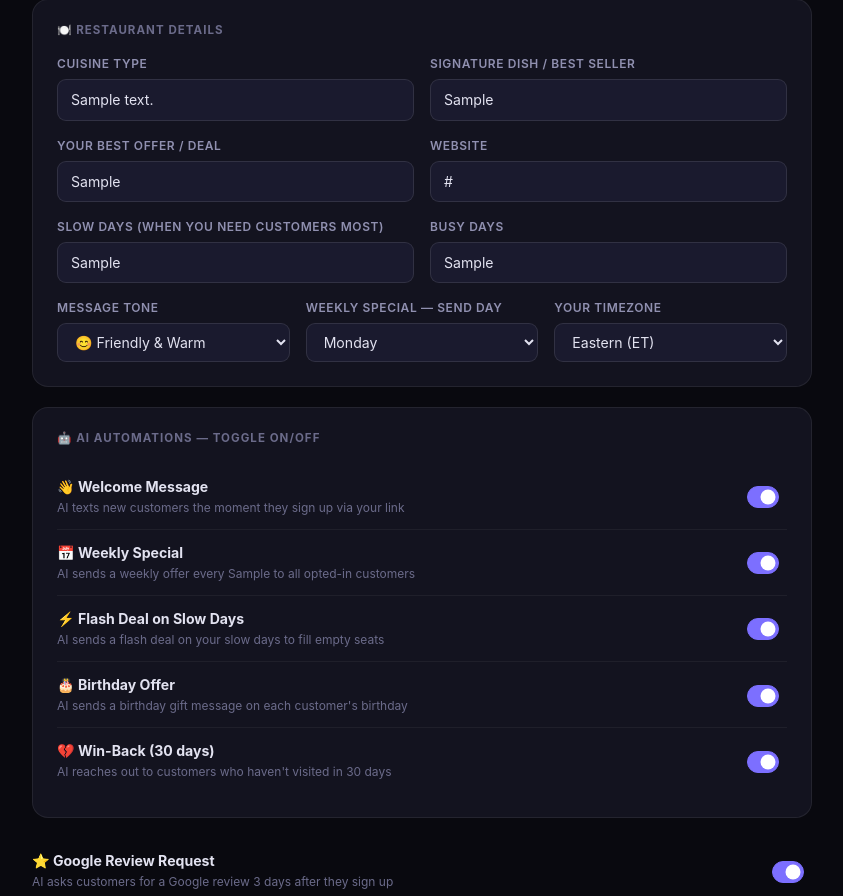
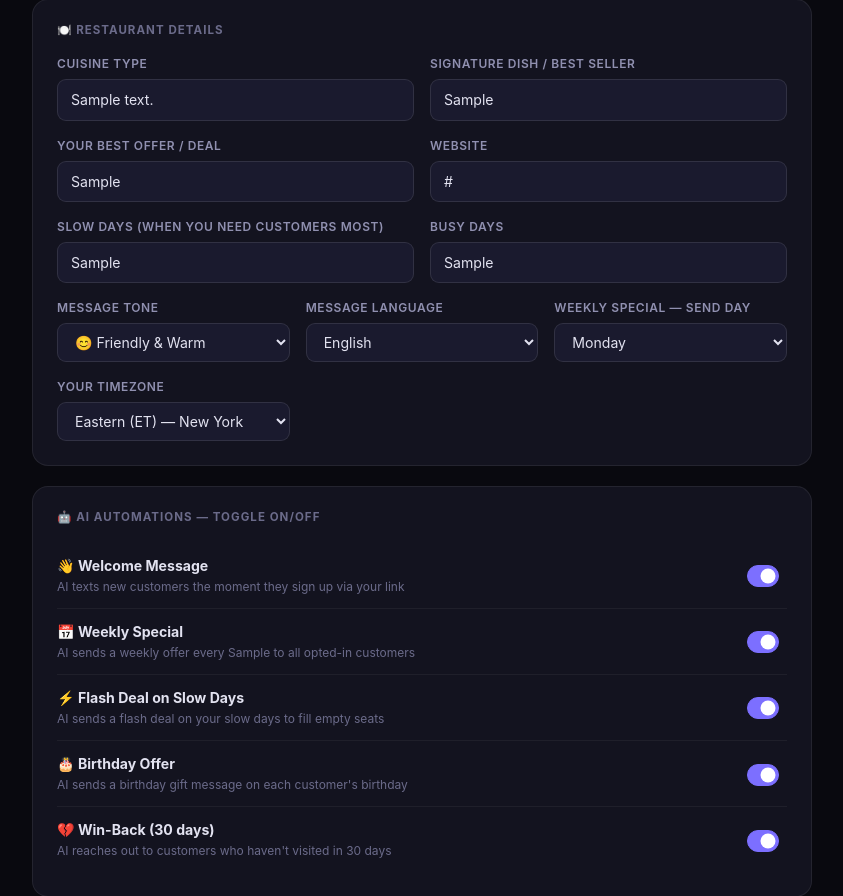
Before and after one commit to VinodVen/growthai, a Flask app: page /setup in a window 1280 px wide. Shown: the part 419-1315 px from the top of the page, without its empty margins (218-1061 px from the left). Run offline with Flask 3, Linux system fonts and the light colour scheme; the visitor is signed in with stand-in values (Sample User, id 1); tables that the repository leaves empty hold one stand-in row (values such as "Sample post").

Commit message:
International support: 30+ timezones, 20 languages, AI writes in local language

```diff
--- a/main.py
+++ b/main.py
@@ -170,6 +170,7 @@ class BusinessProfile(db.Model):
     google_review_url = db.Column(db.String(300))             # google review link
     auto_loyalty = db.Column(db.Boolean, default=True)        # loyalty milestone emails
     loyalty_reward_visits = db.Column(db.Integer, default=5)  # visits to earn a reward
+    language = db.Column(db.String(20), default="English")    # message language for AI
     updated_at = db.Column(db.DateTime, default=datetime.utcnow, onupdate=datetime.utcnow)
 
 class Customer(db.Model):
@@ -279,6 +280,7 @@ with app.app_context():
         "ALTER TABLE business_profiles ADD COLUMN IF NOT EXISTS google_review_url VARCHAR(300)",
         "ALTER TABLE business_profiles ADD COLUMN IF NOT EXISTS auto_loyalty BOOLEAN DEFAULT TRUE",
         "ALTER TABLE business_profiles ADD COLUMN IF NOT EXISTS loyalty_reward_visits INTEGER DEFAULT 5",
+        "ALTER TABLE business_profiles ADD COLUMN IF NOT EXISTS language VARCHAR(20) DEFAULT 'English'",
     ]
     if not db_url.startswith("sqlite"):
         for sql in migrations:
@@ -585,16 +587,18 @@ def _run_profile_autopilot(b, profile):
         return
     now = datetime.utcnow()
     today_str = now.strftime("%Y-%m-%d")
-    dish   = profile.signature_dish or "our specials"
-    offer  = profile.special_offer  or "a special offer"
-    tone   = profile.tone           or "friendly"
+    dish     = profile.signature_dish or "our specials"
+    offer    = profile.special_offer  or "a special offer"
+    tone     = profile.tone           or "friendly"
+    language = profile.language       or "English"
 
     def ai_msg(name, campaign_hint, extra_ctx=""):
         try:
             return generate_ai_message(
                 name, b.business_name, campaign_hint,
                 cuisine=profile.cuisine_type or "",
-                dish=dish, offer=offer, tone=tone, extra=extra_ctx
+                dish=dish, offer=offer, tone=tone,
+                language=language, extra=extra_ctx
             )
         except Exception:
             return None
@@ -896,7 +900,7 @@ def send_sms(to_phone, message):
         print(f"SMS error: {e}")
         return False
 
-def generate_ai_message(customer_name, business_name, campaign_type, raise_on_error=False):
+def generate_ai_message(customer_name, business_name, campaign_type, raise_on_error=False, language="English", cuisine="", dish="", offer="", tone="friendly", extra=""):
     fallbacks = {
         "come_back":  f"We miss you, {customer_name}! Come back to {business_name} and enjoy 15% off your next visit. We'd love to see you again!",
         "weekend":    f"Hi {customer_name}! Weekend special at {business_name} — amazing food and great deals this weekend only!",
@@ -932,7 +936,16 @@ def generate_ai_message(customer_name, business_name, campaign_type, raise_on_er
         "hotel_loyalty": f"Write a guest loyalty reward message for {customer_name} from {business_name} hotel. Thank them warmly.",
     }
 
-    prompt = prompts.get(campaign_type, prompts["promotion"]) + " Keep it under 3 sentences. No markdown. Include emojis."
+    context_parts = []
+    if cuisine:  context_parts.append(f"cuisine: {cuisine}")
+    if dish:     context_parts.append(f"signature dish: {dish}")
+    if offer:    context_parts.append(f"current offer: {offer}")
+    if extra:    context_parts.append(extra)
+    context_str = (". Context: " + ", ".join(context_parts)) if context_parts else ""
+    lang_str = f" Write the message in {language}." if language and language != "English" else ""
+    tone_str = f" Use a {tone} tone." if tone else ""
+
+    prompt = prompts.get(campaign_type, prompts["promotion"]) + context_str + tone_str + lang_str + " Keep it under 3 sentences. No markdown. Include emojis."
 
     try:
         return clean_ai_text(_call_openai(prompt))
@@ -3167,6 +3180,7 @@ def business_setup():
         profile.google_review_url     = request.form.get("google_review_url", "").strip()
         profile.loyalty_reward_visits = int(request.form.get("loyalty_reward_visits") or 5)
         profile.weekly_send_day       = request.form.get("weekly_send_day", "Tuesday")
+        profile.language              = request.form.get("language", "English")
         profile.setup_complete        = True
 
         # Also update business website if provided
--- a/templates/setup.html
+++ b/templates/setup.html
@@ -110,6 +110,14 @@
                     </select>
                 </div>
                 <div class="col-md-4">
+                    <label class="field-label">Message Language</label>
+                    <select name="language" class="ctrl">
+                        {% for lang in ['English','Spanish','French','Arabic','Hindi','Portuguese','German','Italian','Japanese','Chinese','Korean','Thai','Vietnamese','Tagalog','Swahili','Turkish','Dutch','Polish','Russian','Malay'] %}
+                        <option value="{{ lang }}" {% if (profile.language or 'English') == lang %}selected{% endif %}>{{ lang }}</option>
+                        {% endfor %}
+                    </select>
+                </div>
+                <div class="col-md-4">
                     <label class="field-label">Weekly Special — Send Day</label>
                     <select name="weekly_send_day" class="ctrl">
                         {% for day in ['Monday','Tuesday','Wednesday','Thursday','Friday','Saturday','Sunday'] %}
@@ -120,10 +128,50 @@
                 <div class="col-md-4">
                     <label class="field-label">Your Timezone</label>
                     <select name="timezone" class="ctrl">
-                        <option value="America/New_York" {% if profile.timezone == 'America/New_York' %}selected{% endif %}>Eastern (ET)</option>
-                        <option value="America/Chicago" {% if profile.timezone == 'America/Chicago' %}selected{% endif %}>Central (CT)</option>
-                        <option value="America/Denver" {% if profile.timezone == 'America/Denver' %}selected{% endif %}>Mountain (MT)</option>
-                        <option value="America/Los_Angeles" {% if profile.timezone == 'America/Los_Angeles' %}selected{% endif %}>Pacific (PT)</option>
+                        <optgroup label="🇺🇸 United States">
+                            <option value="America/New_York" {% if profile.timezone == 'America/New_York' %}selected{% endif %}>Eastern (ET) — New York</option>
+                            <option value="America/Chicago" {% if profile.timezone == 'America/Chicago' %}selected{% endif %}>Central (CT) — Chicago</option>
+                            <option value="America/Denver" {% if profile.timezone == 'America/Denver' %}selected{% endif %}>Mountain (MT) — Denver</option>
+                            <option value="America/Los_Angeles" {% if profile.timezone == 'America/Los_Angeles' %}selected{% endif %}>Pacific (PT) — Los Angeles</option>
+                            <option value="Pacific/Honolulu" {% if profile.timezone == 'Pacific/Honolulu' %}selected{% endif %}>Hawaii (HT)</option>
+                        </optgroup>
+                        <optgroup label="🇬🇧 United Kingdom">
+                            <option value="Europe/London" {% if profile.timezone == 'Europe/London' %}selected{% endif %}>London (GMT/BST)</option>
+                        </optgroup>
+                        <optgroup label="🇪🇺 Europe">
+                            <option value="Europe/Paris" {% if profile.timezone == 'Europe/Paris' %}selected{% endif %}>Paris / Berlin (CET)</option>
+                            <option value="Europe/Athens" {% if profile.timezone == 'Europe/Athens' %}selected{% endif %}>Athens / Helsinki (EET)</option>
+                        </optgroup>
+                        <optgroup label="🇮🇳 India">
+                            <option value="Asia/Kolkata" {% if profile.timezone == 'Asia/Kolkata' %}selected{% endif %}>India (IST) — +5:30</option>
+                        </optgroup>
+                        <optgroup label="🇦🇪 Middle East">
+                            <option value="Asia/Dubai" {% if profile.timezone == 'Asia/Dubai' %}selected{% endif %}>Dubai / UAE (GST) — +4</option>
+                            <option value="Asia/Riyadh" {% if profile.timezone == 'Asia/Riyadh' %}selected{% endif %}>Riyadh / Saudi Arabia (AST) — +3</option>
+                        </optgroup>
+                        <optgroup label="🇸🇬 Asia Pacific">
+                            <option value="Asia/Singapore" {% if profile.timezone == 'Asia/Singapore' %}selected{% endif %}>Singapore / Malaysia (SGT) — +8</option>
+                            <option value="Asia/Tokyo" {% if profile.timezone == 'Asia/Tokyo' %}selected{% endif %}>Tokyo / Japan (JST) — +9</option>
+                            <option value="Asia/Shanghai" {% if profile.timezone == 'Asia/Shanghai' %}selected{% endif %}>China (CST) — +8</option>
+                            <option value="Asia/Bangkok" {% if profile.timezone == 'Asia/Bangkok' %}selected{% endif %}>Bangkok / Thailand (ICT) — +7</option>
+                        </optgroup>
+                        <optgroup label="🇦🇺 Australia">
+                            <option value="Australia/Sydney" {% if profile.timezone == 'Australia/Sydney' %}selected{% endif %}>Sydney (AEST) — +10/11</option>
+                            <option value="Australia/Perth" {% if profile.timezone == 'Australia/Perth' %}selected{% endif %}>Perth (AWST) — +8</option>
+                        </optgroup>
+                        <optgroup label="🇨🇦 Canada">
+                            <option value="America/Toronto" {% if profile.timezone == 'America/Toronto' %}selected{% endif %}>Toronto (ET)</option>
+                            <option value="America/Vancouver" {% if profile.timezone == 'America/Vancouver' %}selected{% endif %}>Vancouver (PT)</option>
+                        </optgroup>
+                        <optgroup label="🇧🇷 Latin America">
+                            <option value="America/Sao_Paulo" {% if profile.timezone == 'America/Sao_Paulo' %}selected{% endif %}>São Paulo / Brazil (BRT) — -3</option>
+                            <option value="America/Mexico_City" {% if profile.timezone == 'America/Mexico_City' %}selected{% endif %}>Mexico City (CST) — -6</option>
+                        </optgroup>
+                        <optgroup label="🇿🇦 Africa">
+                            <option value="Africa/Johannesburg" {% if profile.timezone == 'Africa/Johannesburg' %}selected{% endif %}>Johannesburg (SAST) — +2</option>
+                            <option value="Africa/Lagos" {% if profile.timezone == 'Africa/Lagos' %}selected{% endif %}>Lagos / Nigeria (WAT) — +1</option>
+                            <option value="Africa/Nairobi" {% if profile.timezone == 'Africa/Nairobi' %}selected{% endif %}>Nairobi / Kenya (EAT) — +3</option>
+                        </optgroup>
                     </select>
                 </div>
             </div>
```
